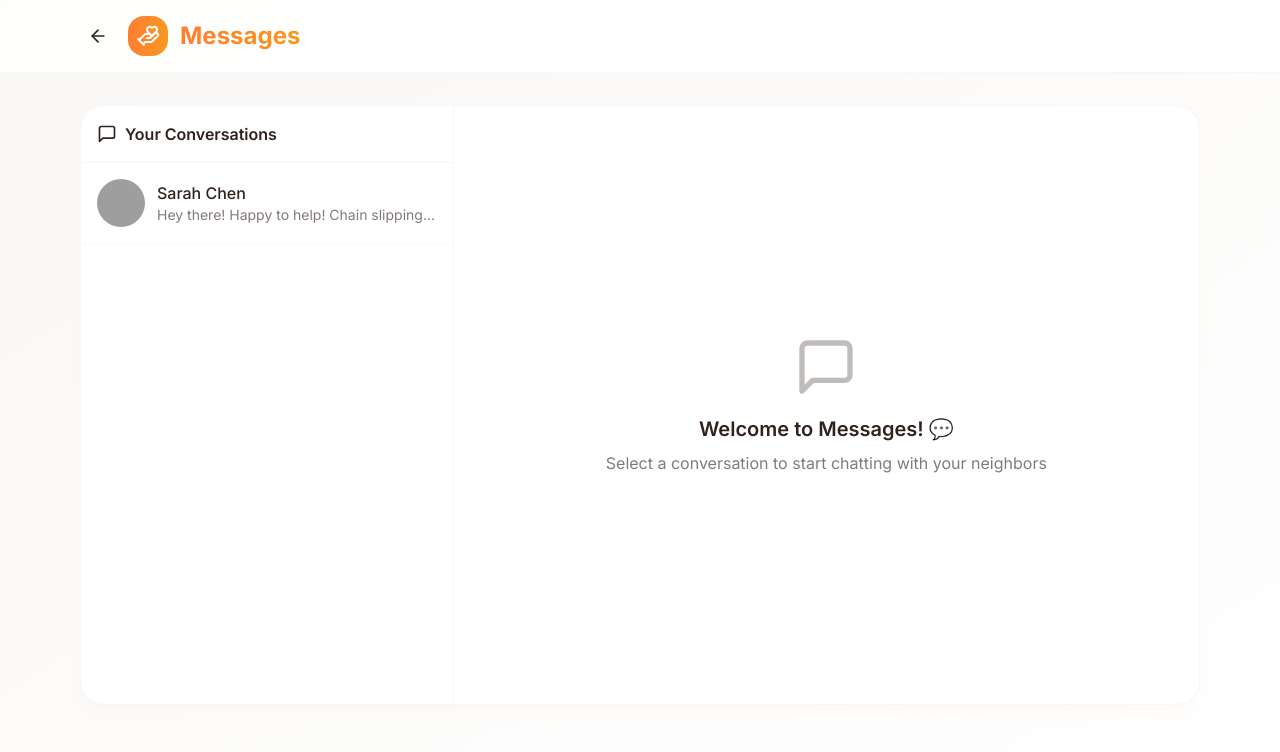
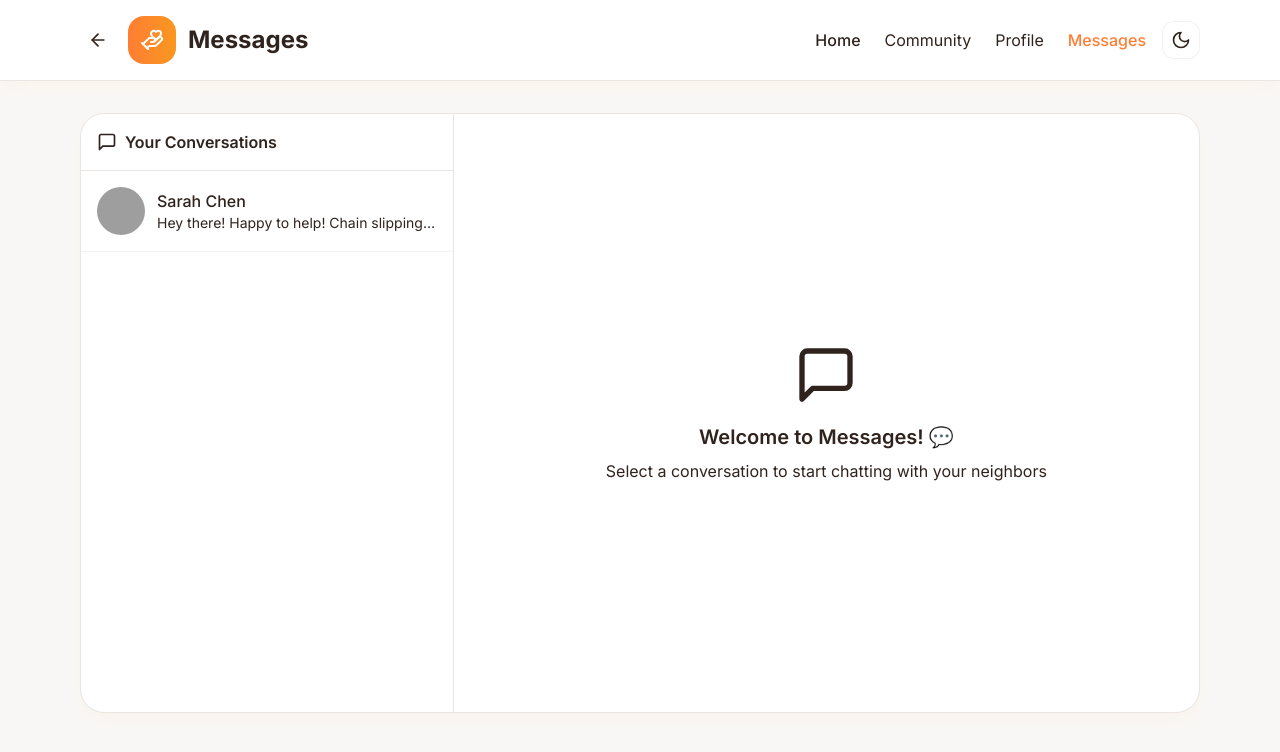
Before and after one commit to neurothrone/knock-knock-v2, a React (Vite) app: page /messages in a window 1280 px wide. Shown: the top 752 px of the page. Built offline with nearby package versions, Linux system fonts and the light colour scheme; grey boxes are pictures that could not be loaded.

Commit message:
Fix: Consistent navbar and dark mode across pages
-   Ensured the navigation bar is consistent across all pages.
-   Fixed dark mode not applying correctly on Community and Messages pages.

```diff
--- a/src/pages/Community.tsx
+++ b/src/pages/Community.tsx
@@ -5,7 +5,7 @@ import SearchFilter from '../components/SearchFilter';
 import { mockUsers } from '../data/mockData';
 import { User } from '../types/community';
 import { useNavigate } from 'react-router-dom';
-import { HandHeart, ArrowLeft } from 'lucide-react';
+import Header from '../components/Header';
 
 const Community = () => {
   const navigate = useNavigate();
@@ -41,35 +41,15 @@ const Community = () => {
   };
 
   return (
-    <div className="min-h-screen bg-gradient-to-br from-[hsl(var(--warm-cream))] to-white">
-      {/* Header */}
-      <header className="bg-white/80 backdrop-blur-sm border-b border-[hsl(var(--warm-gray))]/30 sticky top-0 z-10">
-        <div className="max-w-6xl mx-auto px-4 py-4">
-          <div className="flex items-center justify-between">
-            <div className="flex items-center gap-3">
-              <button
-                onClick={() => navigate('/')}
-                className="p-2 hover:bg-[hsl(var(--warm-gray))]/30 rounded-xl transition-colors"
-              >
-                <ArrowLeft className="w-5 h-5 text-[hsl(var(--warm-text))]" />
-              </button>
-              <div className="w-10 h-10 bg-gradient-to-r from-[hsl(var(--coral))] to-[hsl(var(--coral-secondary))] rounded-2xl flex items-center justify-center">
-                <HandHeart className="w-6 h-6 text-white" />
-              </div>
-              <h1 className="text-2xl font-bold bg-gradient-to-r from-[hsl(var(--coral))] to-[hsl(var(--coral-secondary))] bg-clip-text text-transparent">
-                Community
-              </h1>
-            </div>
-          </div>
-        </div>
-      </header>
+    <div className="min-h-screen bg-background">
+      <Header showBackButton={true} title="Community" />
 
       <main className="max-w-6xl mx-auto px-4 py-8">
         <div className="mb-8">
-          <h2 className="text-3xl font-bold text-[hsl(var(--warm-text))] mb-2">
+          <h2 className="text-3xl font-bold text-foreground mb-2">
             Find Your Neighborhood Experts 🌟
           </h2>
-          <p className="text-lg text-[hsl(var(--warm-text))]/70">
+          <p className="text-lg text-muted-foreground">
             Connect with skilled neighbors ready to help with your projects
           </p>
         </div>
@@ -83,13 +63,13 @@ const Community = () => {
         />
 
         <div className="flex items-center justify-between mb-6">
-          <p className="text-[hsl(var(--warm-text))]/70">
+          <p className="text-muted-foreground">
             Found {filteredUsers.length} neighbor{filteredUsers.length !== 1 ? 's' : ''} ready to help
           </p>
           {selectedSkills.length > 0 && (
             <button
               onClick={() => setSelectedSkills([])}
-              className="text-[hsl(var(--coral))] hover:text-[hsl(var(--coral-secondary))] font-medium transition-colors"
+              className="text-[hsl(var(--coral))] hover:text-[hsl(var(--coral-light))] font-medium transition-colors"
             >
               Clear filters
             </button>
@@ -109,10 +89,10 @@ const Community = () => {
         {filteredUsers.length === 0 && (
           <div className="text-center py-12">
             <div className="text-6xl mb-4">🤷‍♀️</div>
-            <h3 className="text-xl font-semibold text-[hsl(var(--warm-text))] mb-2">
+            <h3 className="text-xl font-semibold text-foreground mb-2">
               No neighbors found
             </h3>
-            <p className="text-[hsl(var(--warm-text))]/70 mb-4">
+            <p className="text-muted-foreground mb-4">
               Try adjusting your search or clearing the filters
             </p>
             <button
--- a/src/pages/Messages.tsx
+++ b/src/pages/Messages.tsx
@@ -1,9 +1,10 @@
 
 import { useState, useEffect } from 'react';
 import { useNavigate, useLocation } from 'react-router-dom';
-import { HandHeart, ArrowLeft, Send, MessageSquare } from 'lucide-react';
+import { Send, MessageSquare } from 'lucide-react';
 import { User, Message, Chat } from '../types/community';
 import { mockUsers } from '../data/mockData';
+import Header from '../components/Header';
 
 const Messages = () => {
   const navigate = useNavigate();
@@ -78,34 +79,16 @@ const Messages = () => {
   };
 
   return (
-    <div className="min-h-screen bg-gradient-to-br from-[hsl(var(--warm-cream))] to-white">
-      {/* Header */}
-      <header className="bg-white/80 backdrop-blur-sm border-b border-[hsl(var(--warm-gray))]/30 sticky top-0 z-10">
-        <div className="max-w-6xl mx-auto px-4 py-4">
-          <div className="flex items-center gap-3">
-            <button
-              onClick={() => navigate('/')}
-              className="p-2 hover:bg-[hsl(var(--warm-gray))]/30 rounded-xl transition-colors"
-            >
-              <ArrowLeft className="w-5 h-5 text-[hsl(var(--warm-text))]" />
-            </button>
-            <div className="w-10 h-10 bg-gradient-to-r from-[hsl(var(--coral))] to-[hsl(var(--coral-secondary))] rounded-2xl flex items-center justify-center">
-              <HandHeart className="w-6 h-6 text-white" />
-            </div>
-            <h1 className="text-2xl font-bold bg-gradient-to-r from-[hsl(var(--coral))] to-[hsl(var(--coral-secondary))] bg-clip-text text-transparent">
-              Messages
-            </h1>
-          </div>
-        </div>
-      </header>
+    <div className="min-h-screen bg-background">
+      <Header showBackButton={true} title="Messages" />
 
       <main className="max-w-6xl mx-auto px-4 py-8">
-        <div className="bg-white rounded-3xl shadow-lg shadow-orange-100/20 border border-[hsl(var(--warm-gray))]/30 overflow-hidden h-[600px]">
+        <div className="bg-card rounded-3xl shadow-lg shadow-orange-100/20 dark:shadow-orange-950/20 border border-border overflow-hidden h-[600px]">
           <div className="flex h-full">
             {/* Chat List */}
-            <div className="w-1/3 border-r border-[hsl(var(--warm-gray))]/30">
-              <div className="p-4 border-b border-[hsl(var(--warm-gray))]/30">
-                <h3 className="font-semibold text-[hsl(var(--warm-text))] flex items-center gap-2">
+            <div className="w-1/3 border-r border-border">
+              <div className="p-4 border-b border-border">
+                <h3 className="font-semibold text-foreground flex items-center gap-2">
                   <MessageSquare className="w-5 h-5" />
                   Your Conversations
                 </h3>
@@ -114,11 +97,11 @@ const Messages = () => {
               <div className="overflow-y-auto h-full">
                 {chats.length === 0 ? (
                   <div className="p-8 text-center">
-                    <MessageSquare className="w-12 h-12 text-[hsl(var(--warm-text))]/30 mx-auto mb-4" />
-                    <p className="text-[hsl(var(--warm-text))]/60">
+                    <MessageSquare className="w-12 h-12 text-muted-foreground mx-auto mb-4" />
+                    <p className="text-muted-foreground">
                       No conversations yet
                     </p>
-                    <p className="text-sm text-[hsl(var(--warm-text))]/50 mt-2">
+                    <p className="text-sm text-muted-foreground mt-2">
                       Start by knocking on someone's profile!
                     </p>
                   </div>
@@ -127,7 +110,7 @@ const Messages = () => {
                     <button
                       key={chat.id}
                       onClick={() => setSelectedChat(chat)}
-                      className={`w-full p-4 text-left hover:bg-[hsl(var(--warm-gray))]/20 transition-colors border-b border-[hsl(var(--warm-gray))]/20 ${
+                      className={`w-full p-4 text-left hover:bg-muted/30 transition-colors border-b border-border/50 ${
                         selectedChat?.id === chat.id ? 'bg-[hsl(var(--coral))]/10' : ''
                       }`}
                     >
@@ -140,10 +123,10 @@ const Messages = () => {
                           />
                         )}
                         <div className="flex-1 min-w-0">
-                          <h4 className="font-medium text-[hsl(var(--warm-text))] truncate">
+                          <h4 className="font-medium text-foreground truncate">
                             {chat.participants[0]?.name || 'New Chat'}
                           </h4>
-                          <p className="text-sm text-[hsl(var(--warm-text))]/60 truncate">
+                          <p className="text-sm text-muted-foreground truncate">
                             {chat.lastMessage || 'Say hello! 👋'}
                           </p>
                         </div>
@@ -159,7 +142,7 @@ const Messages = () => {
               {selectedChat ? (
                 <>
                   {/* Chat Header */}
-                  <div className="p-4 border-b border-[hsl(var(--warm-gray))]/30 bg-[hsl(var(--warm-gray))]/10">
+                  <div className="p-4 border-b border-border bg-muted/10">
                     <div className="flex items-center gap-3">
                       {selectedChat.participants.length > 0 && (
                         <img
@@ -169,10 +152,10 @@ const Messages = () => {
                         />
                       )}
                       <div>
-                        <h4 className="font-semibold text-[hsl(var(--warm-text))]">
+                        <h4 className="font-semibold text-foreground">
                           {selectedChat.participants[0]?.name || 'New Chat'}
                         </h4>
-                        <p className="text-sm text-[hsl(var(--warm-text))]/60">
+                        <p className="text-sm text-muted-foreground">
                           {selectedChat.participants[0]?.profession}
                         </p>
                       </div>
@@ -184,7 +167,7 @@ const Messages = () => {
                     {selectedChat.messages.length === 0 ? (
                       <div className="text-center py-12">
                         <div className="text-6xl mb-4">👋</div>
-                        <p className="text-[hsl(var(--warm-text))]/60">
+                        <p className="text-muted-foreground">
                           Start the conversation! Say hello to your neighbor.
                         </p>
                       </div>
@@ -198,12 +181,12 @@ const Messages = () => {
                             className={`max-w-xs lg:max-w-md px-4 py-2 rounded-2xl ${
                               message.senderId === 'current-user'
                                 ? 'bg-gradient-to-r from-[hsl(var(--coral))] to-[hsl(var(--coral-secondary))] text-white'
-                                : 'bg-[hsl(var(--warm-gray))]/30 text-[hsl(var(--warm-text))]'
+                                : 'bg-muted text-foreground'
                             }`}
                           >
                             <p className="text-sm">{message.content}</p>
                             <p className={`text-xs mt-1 ${
-                              message.senderId === 'current-user' ? 'text-white/70' : 'text-[hsl(var(--warm-text))]/50'
+                              message.senderId === 'current-user' ? 'text-white/70' : 'text-muted-foreground'
                             }`}>
                               {new Date(message.timestamp).toLocaleTimeString([], {
                                 hour: '2-digit',
@@ -217,7 +200,7 @@ const Messages = () => {
                   </div>
 
                   {/* Message Input */}
-                  <div className="p-4 border-t border-[hsl(var(--warm-gray))]/30">
+                  <div className="p-4 border-t border-border">
                     <div className="flex gap-2">
                       <input
                         type="text"
@@ -243,11 +226,11 @@ const Messages = () => {
               ) : (
                 <div className="flex-1 flex items-center justify-center">
                   <div className="text-center">
-                    <MessageSquare className="w-16 h-16 text-[hsl(var(--warm-text))]/30 mx-auto mb-4" />
-                    <h3 className="text-xl font-semibold text-[hsl(var(--warm-text))] mb-2">
+                    <MessageSquare className="w-16 h-16 text-muted-foreground mx-auto mb-4" />
+                    <h3 className="text-xl font-semibold text-foreground mb-2">
                       Welcome to Messages! 💬
                     </h3>
-                    <p className="text-[hsl(var(--warm-text))]/60">
+                    <p className="text-muted-foreground">
                       Select a conversation to start chatting with your neighbors
                     </p>
                   </div>
```
